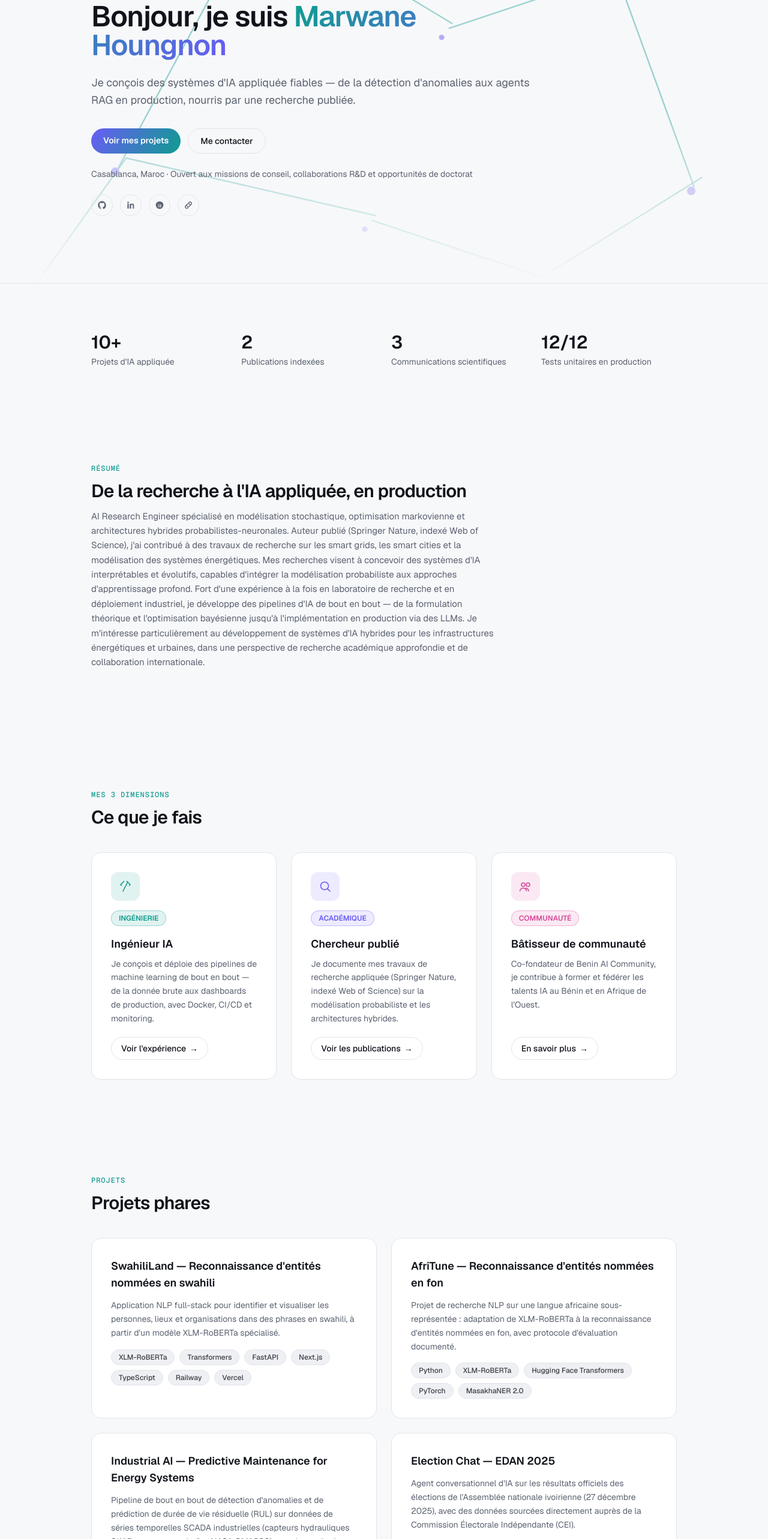
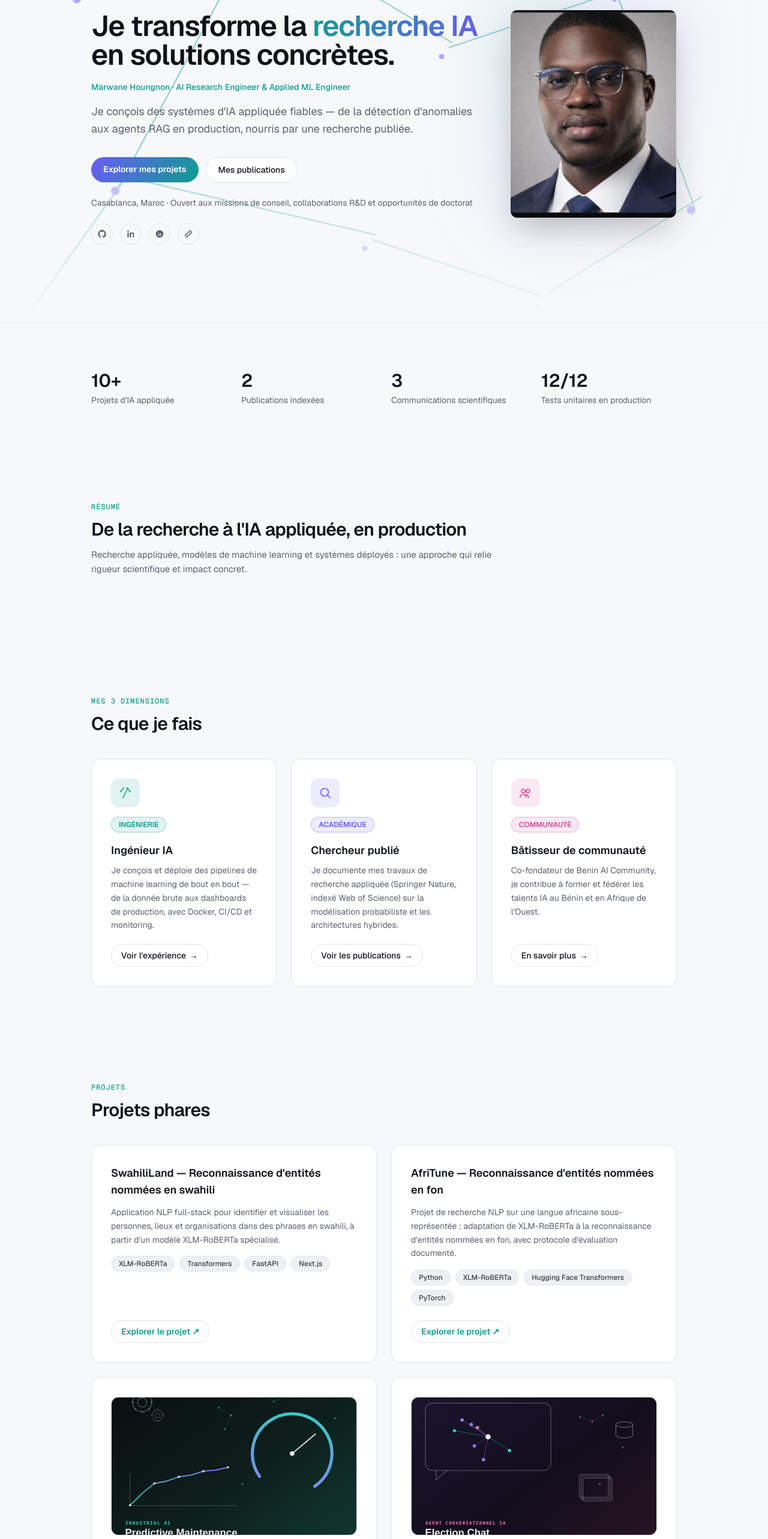
Before and after one commit to Thekidmaroi/MY-PORTOFOLIO, a Next.js app: page / in a window 1280 px wide. Shown: the part 220-2786 px from the top of the page at 60% size. Built offline with nearby package versions, Linux system fonts and the light colour scheme.

Commit message:
feat(ui): redesign hero and highlight selected projects

```diff
--- a/src/app/page.tsx
+++ b/src/app/page.tsx
@@ -5,6 +5,7 @@ import { Card } from "@/components/card";
 import { Badge } from "@/components/badge";
 import { HeroBackdrop } from "@/components/hero-backdrop";
 import { SocialLinks } from "@/components/social-links";
+import { MediaSlot } from "@/components/media-slot";
 import { DimensionCard } from "@/components/dimension-card";
 import { profile, experiences, projects, publications, skills, pillars } from "@/lib/data";
 
@@ -18,9 +19,10 @@ const stats = [
 export default function Home() {
   return (
     <>
-      <section className="relative overflow-hidden border-b border-border py-20 sm:py-28">
+      <section className="relative overflow-hidden border-b border-border py-20 sm:py-28 lg:py-32">
         <HeroBackdrop />
         <Container className="relative">
+          <div className="grid items-center gap-12 lg:grid-cols-[1.4fr_0.6fr]">
           <div className="animate-fade-up max-w-3xl">
             <div className="mb-5 flex flex-wrap gap-2">
               <Badge tone="cyan">{profile.title.toUpperCase()}</Badge>
@@ -28,27 +30,33 @@ export default function Home() {
               <Badge tone="pink">CO-FONDATEUR BAIC</Badge>
             </div>
             <h1 className="text-4xl font-semibold tracking-tight sm:text-5xl">
-              Bonjour, je suis <span className="gradient-text">{profile.name}</span>
+              Je transforme la <span className="gradient-text">recherche IA</span> en solutions concrètes.
             </h1>
-            <p className="mt-6 text-lg leading-relaxed text-muted">{profile.tagline}</p>
+            <p className="mt-5 text-sm font-medium text-accent">{profile.name} · AI Research Engineer & Applied ML Engineer</p>
+            <p className="mt-4 max-w-2xl text-lg leading-relaxed text-muted">{profile.tagline}</p>
             <div className="mt-8 flex flex-wrap gap-3">
               <Link
                 href="/projets"
                 className="gradient-btn rounded-full px-5 py-2.5 text-sm font-semibold"
               >
-                Voir mes projets
+                Explorer mes projets
               </Link>
               <Link
-                href="/contact"
-                className="rounded-full border border-border px-5 py-2.5 text-sm font-medium transition-colors hover:border-accent/50"
+                href="/publications"
+                className="rounded-full border border-border bg-surface/80 px-5 py-2.5 text-sm font-medium transition-colors hover:border-accent/50 hover:bg-surface-2"
               >
-                Me contacter
+                Mes publications
               </Link>
             </div>
             <p className="mt-6 text-sm text-muted">
               {profile.location} · {profile.availability}
             </p>
             <SocialLinks className="mt-6" />
+          </div>
+          <div className="relative mx-auto w-full max-w-sm lg:max-w-none">
+            <div className="absolute -inset-5 rounded-[2.5rem] bg-gradient-to-br from-accent/20 via-accent-2/10 to-transparent blur-3xl" aria-hidden="true" />
+            <MediaSlot src={profile.photo} alt={`Portrait de ${profile.name}`} variant="cover" className="aspect-[4/5] w-full rounded-[2rem] shadow-2xl" sizes="(min-width: 1024px) 360px, 80vw" />
+          </div>
           </div>
         </Container>
       </section>
@@ -67,7 +75,7 @@ export default function Home() {
       <Section
         eyebrow="Résumé"
         title="De la recherche à l'IA appliquée, en production"
-        description={profile.summary}
+        description="Recherche appliquée, modèles de machine learning et systèmes déployés : une approche qui relie rigueur scientifique et impact concret."
       />
 
       <Section eyebrow="Mes 3 dimensions" title="Ce que je fais">
@@ -80,15 +88,17 @@ export default function Home() {
 
       <Section eyebrow="Projets" title="Projets phares">
         <div className="grid gap-6 sm:grid-cols-2">
-          {projects.map((project) => (
-            <Card key={project.name}>
+          {projects.slice(0, 4).map((project) => (
+            <Card key={project.name} className="group flex h-full flex-col overflow-hidden">
+              {project.photo && <MediaSlot src={project.photo} alt={`Aperçu du projet ${project.name}`} variant="cover" className="mb-5 aspect-[16/9] w-full" sizes="(min-width: 640px) 460px, 100vw" />}
               <h3 className="text-lg font-semibold">{project.name}</h3>
               <p className="mt-3 text-sm leading-relaxed text-muted">{project.description}</p>
               <div className="mt-4 flex flex-wrap gap-2">
-                {project.stack.map((tech) => (
+                {project.stack.slice(0, 4).map((tech) => (
                   <Badge key={tech}>{tech}</Badge>
                 ))}
               </div>
+              <div className="mt-auto pt-6"><a href={project.githubUrl} target="_blank" rel="noopener noreferrer" className="inline-flex rounded-full border border-accent/40 px-4 py-2 text-sm font-semibold text-accent transition hover:bg-accent/10">Explorer le projet ↗</a></div>
             </Card>
           ))}
         </div>
```
